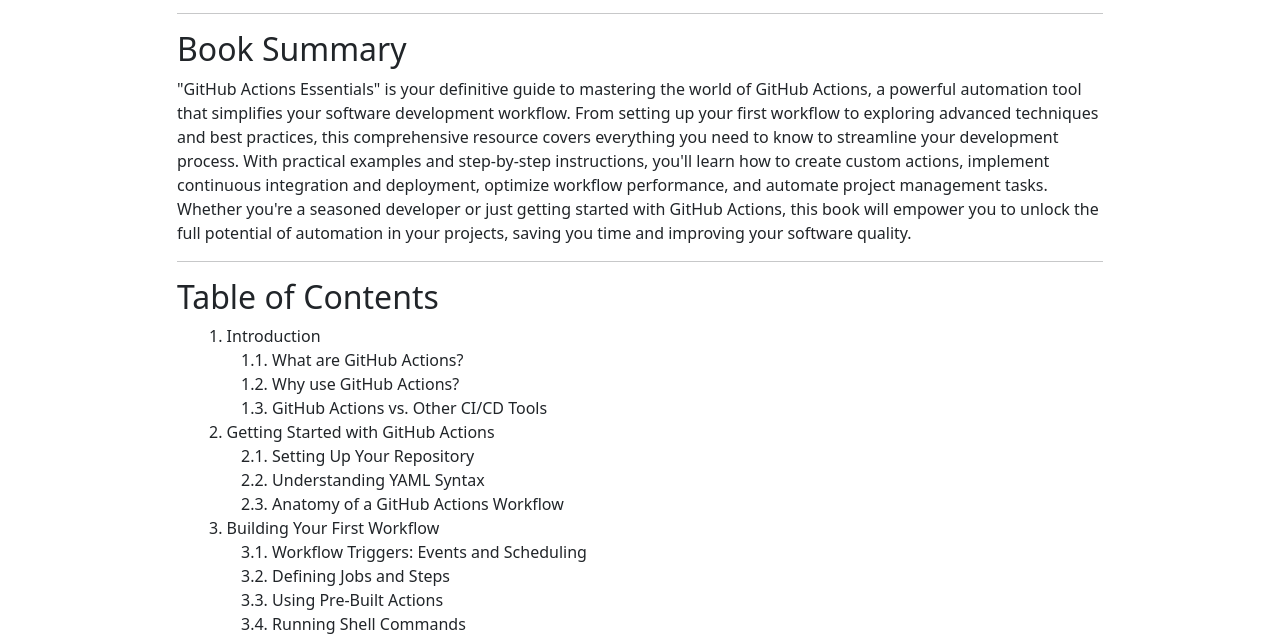
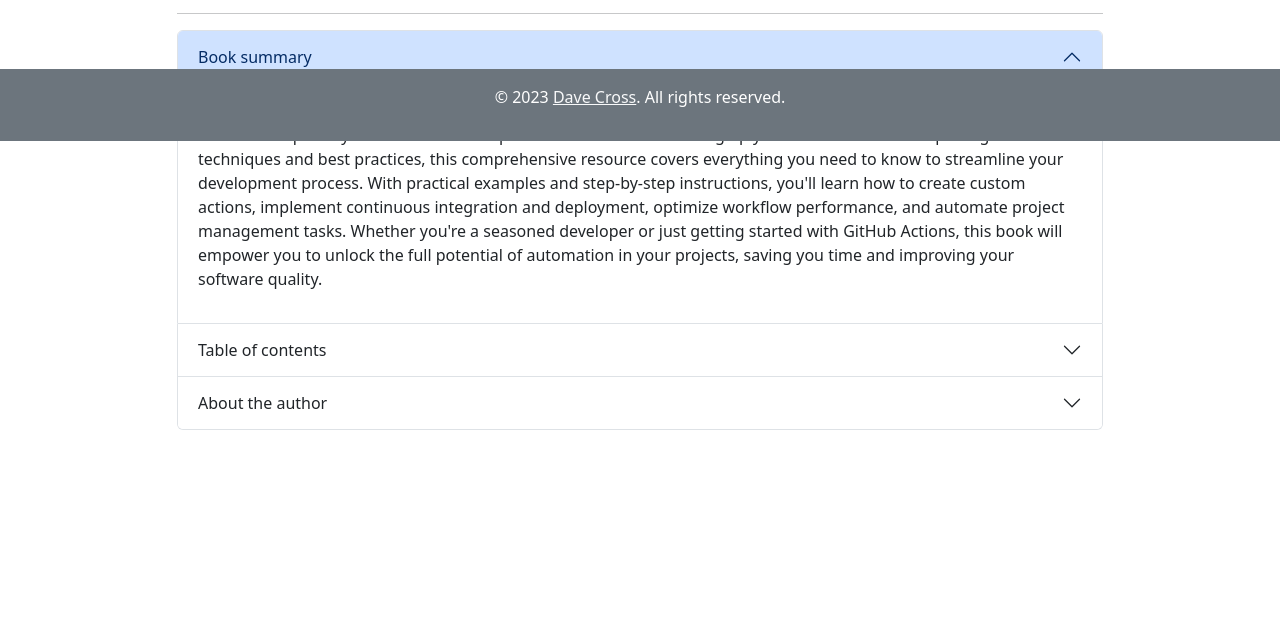
Before and after one commit to davorg/github-actions-web, a plain HTML site: page docs/index.html in a window 1280 px wide. Shown: the part 659-1300 px from the top of the page. After the commit the page ends 1187 px from the top, so only its background shows below. Drawn offline with nearby package versions, Linux system fonts and the light colour scheme.

Commit message:
Add accordion

```diff
--- a/docs/index.html
+++ b/docs/index.html
@@ -37,6 +37,10 @@
 ol.toc li:before {
     counter-increment: section;
     content: counters(section, ".") ". ";
+}
+
+main {
+  padding-bottom: 50px;
 }
     </style>
 
@@ -98,8 +102,15 @@
         <div class="col-md-1"></div>
         <div class="col-md-10">
           <hr>
-          <section>
-            <h2>Book Summary</h2>
+          <div class="accordion" id="accordionExample">
+            <div class="accordion-item">
+              <h2 class="accordion-header">
+                <button class="accordion-button" type="button" data-bs-toggle="collapse" data-bs-target="#collapseOne" aria-expanded="true" aria-controls="collapseOne">
+                  Book summary
+                </button>
+              </h2>
+              <div id="collapseOne" class="accordion-collapse collapse show" data-bs-parent="#accordionExample">
+                <div class="accordion-body">
                   <p>"GitHub Actions Essentials" is your definitive guide to mastering the world of GitHub Actions,
                       a powerful automation tool that simplifies your software development workflow. From setting up
                       your first workflow to exploring advanced techniques and best practices, this comprehensive
@@ -109,10 +120,17 @@
                       project management tasks. Whether you're a seasoned developer or just getting started with
                       GitHub Actions, this book will empower you to unlock the full potential of automation in your
                       projects, saving you time and improving your software quality.</p>
-          </section>
-          <hr>
-          <section>
-            <h2>Table of Contents</h2>
+                </div>
+              </div>
+            </div>
+            <div class="accordion-item">
+              <h2 class="accordion-header">
+                <button class="accordion-button collapsed" type="button" data-bs-toggle="collapse" data-bs-target="#collapseTwo" aria-expanded="false" aria-controls="collapseTwo">
+                  Table of contents
+                </button>
+              </h2>
+              <div id="collapseTwo" class="accordion-collapse collapse" data-bs-parent="#accordionExample">
+                <div class="accordion-body">
                   <ol class="toc">
                     <li>Introduction
                       <ol class="toc">
@@ -195,11 +213,17 @@
                     <li>Appendix A: GitHub Actions YAML Reference</li>
                     <li>Appendix B: List of Useful GitHub Actions and Integrations</li>
                   </ol>
-
-          </section>
-          <hr>
-          <section>
-            <h2>About the Author</h2>
+                </div>
+              </div>
+            </div>
+            <div class="accordion-item">
+              <h2 class="accordion-header">
+                <button class="accordion-button collapsed" type="button" data-bs-toggle="collapse" data-bs-target="#collapseThree" aria-expanded="false" aria-controls="collapseThree">
+                  About the author
+                </button>
+              </h2>
+              <div id="collapseThree" class="accordion-collapse collapse" data-bs-parent="#accordionExample">
+                <div class="accordion-body">
                   <p>Dave Cross is a freelance software engineer with a career in
                       the IT industry that spans more than three decades. Having
                       worked extensively with source code control throughout his
@@ -216,18 +240,27 @@
                       live music events and delving into his family tree. Join him on
                       this journey as he guides you through mastering GitHub Actions
                       for a more streamlined software development experience.</p>
-          </section>
-          <!-- hr>
-          <section>
-            <h2>Testimonials</h2>
-            <!-- Add testimonials here -->
-          </section -->
+                </div>
+              </div>
+            </div>
+            <!-- div class="accordion-item">
+              <h2 class="accordion-header">
+                <button class="accordion-button collapsed" type="button" data-bs-toggle="collapse" data-bs-target="#collapseThree" aria-expanded="false" aria-controls="collapseThree">
+                  Testimonials
+                </button>
+              </h2>
+              <div id="collapseThree" class="accordion-collapse collapse" data-bs-parent="#accordionExample">
+                <div class="accordion-body">
+                </div>
+              </div>
+            </div -->
+          </div>
         </div>
         <div class="col-md-1"></div>
       </div>
     </main>
 
-    <footer class="bg-secondary text-white text-center py-3">
+    <footer class="bg-secondary text-white text-center py-3 fixed-bottom">
         <p>&copy; 2023 <a href="https://twitter.com/davorg" class="link-light">Dave Cross</a>. All rights reserved.</p>
     </footer>
 
```
Lines whose indentation alone changed are shown as unchanged.
